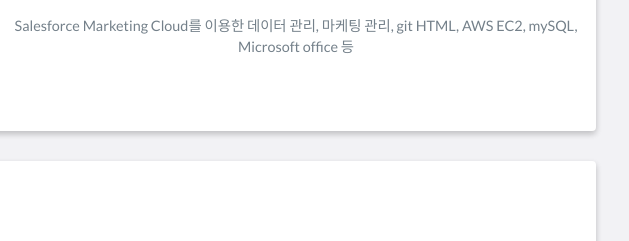
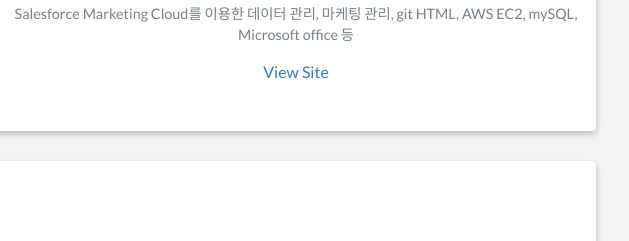
Before and after one commit to soyi94/portfolio, a website: page index_korean.html in a window 1280 px wide. Shown: the part 3357-3598 px from the top of the page, 494-1123 px from the left. Drawn offline with nearby package versions, Linux system fonts and the light colour scheme.

Commit message:
Update index_korean.html

```diff
--- a/index_korean.html
+++ b/index_korean.html
@@ -213,6 +213,7 @@
 			    <p>
                             Salesforce Marketing Cloud를 이용한 데이터 관리, 마케팅 관리, git HTML, AWS EC2, mySQL, Microsoft office 등
                         </p>
+			    <a href="https://www.7mp.omni7.jp/#/">View Site</a>
                     </div>
                     <!-- End .project-info -->
                 </div>
```
